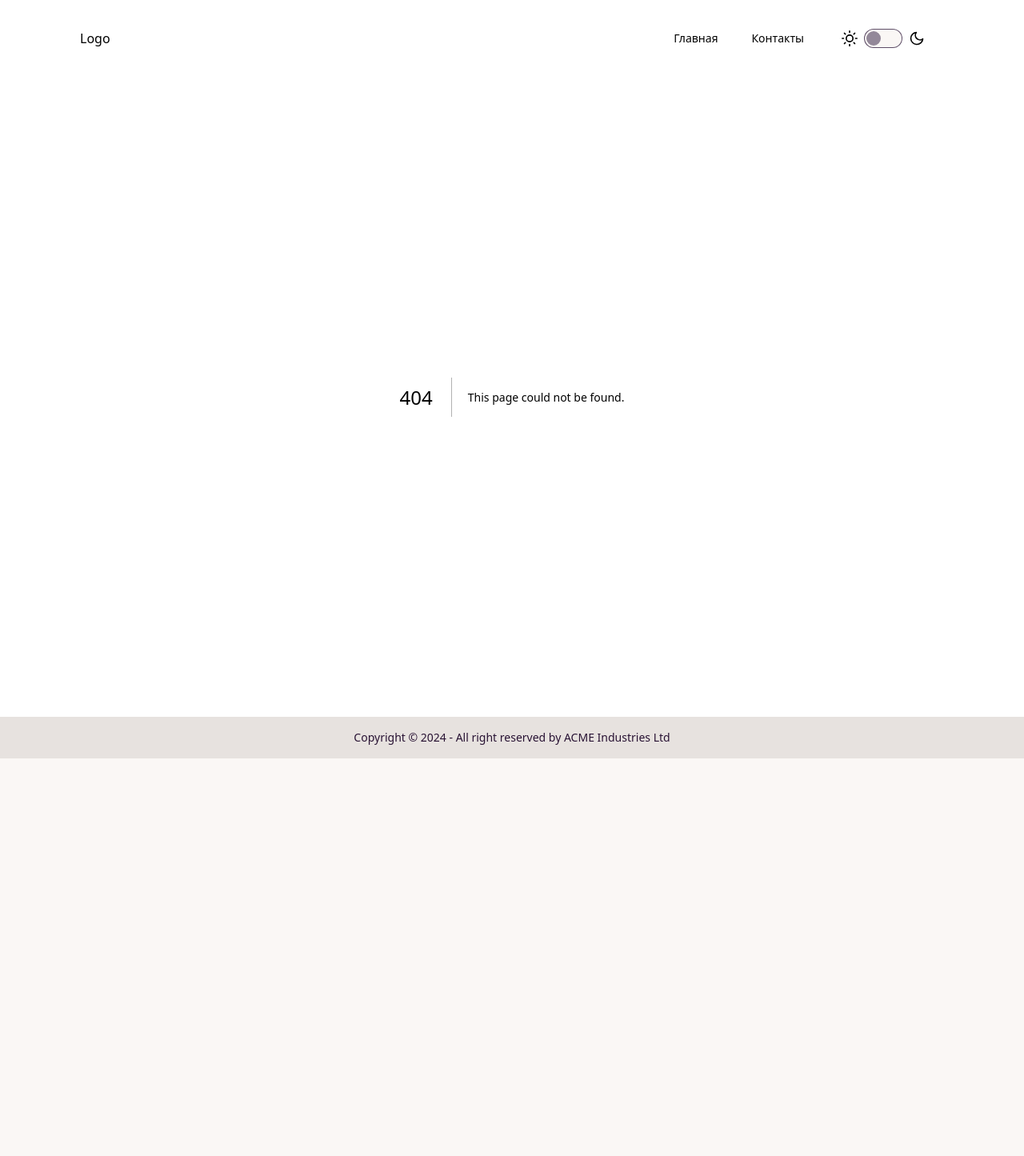
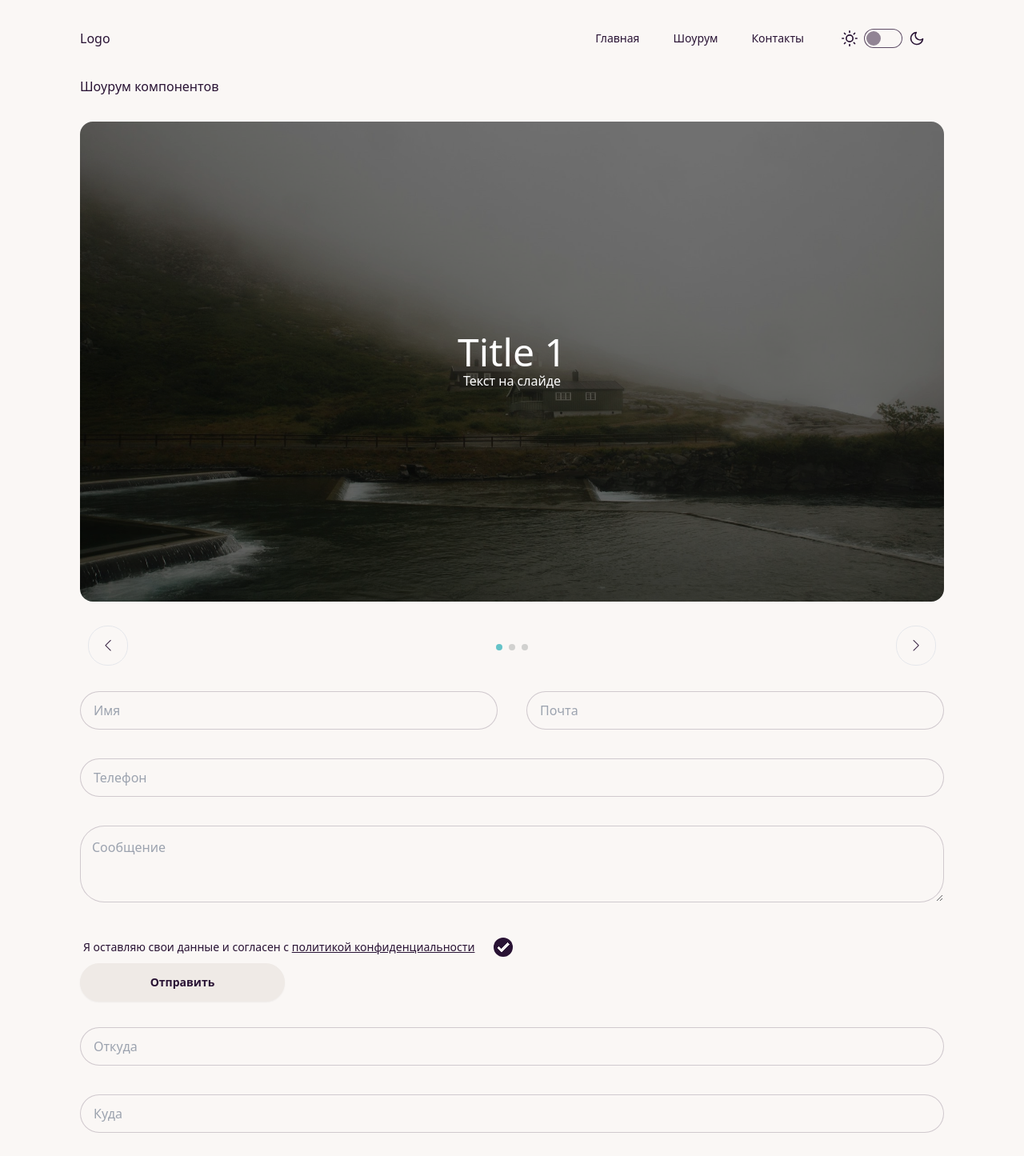
Before and after one commit to tarchevsky/my-next, a Next.js app: page /showroom in a window 1280 px wide. Before the commit this address had no page. Shown: the top 1445 px of the page at 80% size. Before the commit the page ends 948 px from the top, so only its background shows below. Built offline with nearby package versions, Linux system fonts and the light colour scheme.

Commit message:
Добавил страницу шоурум (и в header) и перенёс в неё текущие компоненты форм и карусель. Страницу контакты освободил

```diff
--- a/src/app/contacts/page.tsx
+++ b/src/app/contacts/page.tsx
@@ -1,22 +1,14 @@
-import Carousel from "@/components/carousel/Carousel";
 import type {Metadata} from "next";
-import ContactFormPlus from "@/components/contactFormPlus/ContactFormPlus";
-import {deliveryForm} from "@/data/delivery-form";
+import Htag from "@/components/Htag/Htag";
 
 export const metadata: Metadata = {
 	title: 'Контакты',
 }
 
 export default function ContactsPage() {
-	const serializedFields = JSON.parse(JSON.stringify(deliveryForm))
 	return (
 		<div className='cont'>
-			<Carousel />
-			<ContactFormPlus
-				title="Контактная форма"
-				fields={serializedFields}
-				storageKey="myCustomFormData"
-			/>
+			<Htag tag='h1'>Страница контакты</Htag>
 		</div>
 	)
 }
--- /dev/null
+++ b/src/app/showroom/page.tsx
@@ -0,0 +1,26 @@
+import Carousel from "@/components/carousel/Carousel";
+import type {Metadata} from "next";
+import ContactFormPlus from "@/components/contactFormPlus/ContactFormPlus";
+import {deliveryForm} from "@/data/delivery-form";
+import Htag from '@/components/Htag/Htag'
+import ContactForm from "@/components/contactForm/ContactForm";
+
+export const metadata: Metadata = {
+    title: 'Шоурум',
+}
+
+export default function ShowroomPage() {
+    const serializedFields = JSON.parse(JSON.stringify(deliveryForm))
+    return (
+        <div className='cont'>
+            <Htag tag='h1'>Шоурум компонентов</Htag>
+            <Carousel />
+            <ContactForm />
+            <ContactFormPlus
+                title="Контактная форма"
+                fields={serializedFields}
+                storageKey="myCustomFormData"
+            />
+        </div>
+    )
+}
--- a/src/components/header/Header.tsx
+++ b/src/components/header/Header.tsx
@@ -12,6 +12,7 @@ const Header = () => {
 
 	const menuItems = [
 		{ path: '/', label: 'Главная' },
+		{ path: '/showroom', label: 'Шоурум' },
 		{ path: '/contacts', label: 'Контакты' }
 	]
 
@@ -29,7 +30,9 @@ const Header = () => {
 
 	return (
 		<header className='cont relative flex justify-between md:justify-between items-center py-4'>
-			<Link href='/' className='z-20'>Logo</Link>
+			<Link href='/' className='z-20'>
+				Logo
+			</Link>
 			<nav
 				className={cn(
 					{ [styles.active]: isMenuActive },
```
